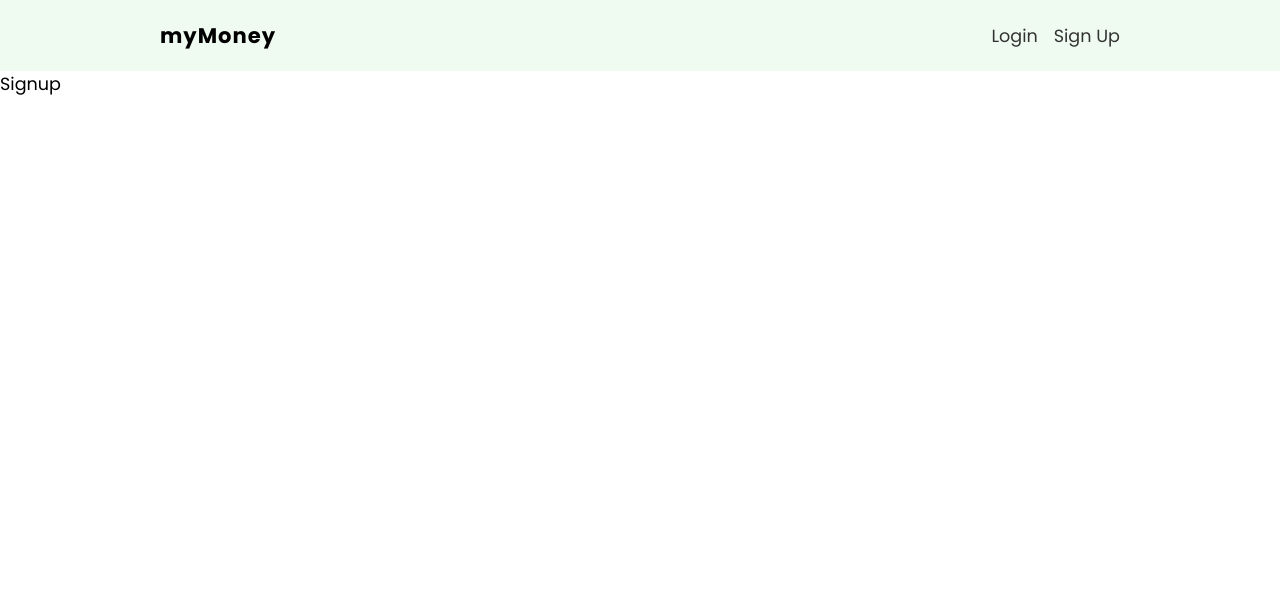
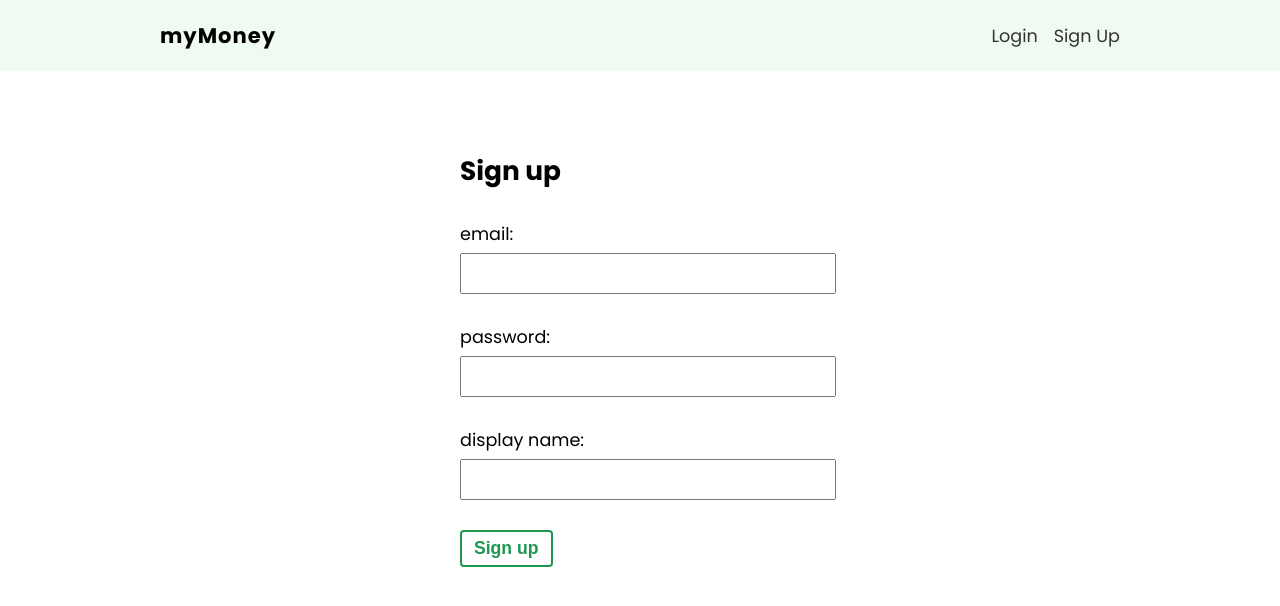
Before and after one commit to ginnerzapata/my-money, a React (Create React App) app: page /signup in a window 1280 px wide. Shown: the top 606 px of the page. Built offline with nearby package versions, Linux system fonts and the light colour scheme.

Commit message:
feat: created sign up page

```diff
--- a/src/pages/signup/Signup.js
+++ b/src/pages/signup/Signup.js
@@ -1,6 +1,41 @@
-import React from "react";
+import React, { useState } from "react";
 import styles from "./Signup.module.css";
 
 export const Signup = () => {
-  return <div>Signup</div>;
+  const [email, setEmail] = useState("");
+  const [password, setPassword] = useState("");
+  const [displayName, setDisplayName] = useState("");
+
+  const handleSubmit = (e) => {
+    e.preventDefault(console.log({ displayName, password, email }));
+  };
+  return (
+    <form onSubmit={handleSubmit} className={styles["signup-form"]}>
+      <h2>Sign up</h2>
+      <label>
+        <span>email:</span>
+        <input
+          type="email"
+          onChange={(e) => setEmail(e.target.value)}
+          value={email}
+        />
+      </label>
+      <label>
+        <span>password:</span>
+        <input
+          type="password"
+          onChange={(e) => setPassword(e.target.value)}
+          value={password}
+        />
+      </label>
+      <label>
+        <span>display name:</span>
+        <input
+          onChange={(e) => setDisplayName(e.target.value)}
+          value={displayName}
+        />
+      </label>
+      <button className="btn">Sign up</button>
+    </form>
+  );
 };
--- a/src/pages/signup/Signup.module.css
+++ b/src/pages/signup/Signup.module.css
@@ -0,0 +1,19 @@
+.signup-form {
+  max-width: 360px;
+  margin: 60px auto;
+  padding: 20px;
+}
+.signup-form label {
+  display: block;
+  margin: 30px auto;
+}
+.signup-form span {
+  display: block;
+  margin-bottom: 6px;
+}
+.signup-form input {
+  padding: 8px 6px;
+  font-size: 1em;
+  color: #777;
+  width: 100%;
+}
```
